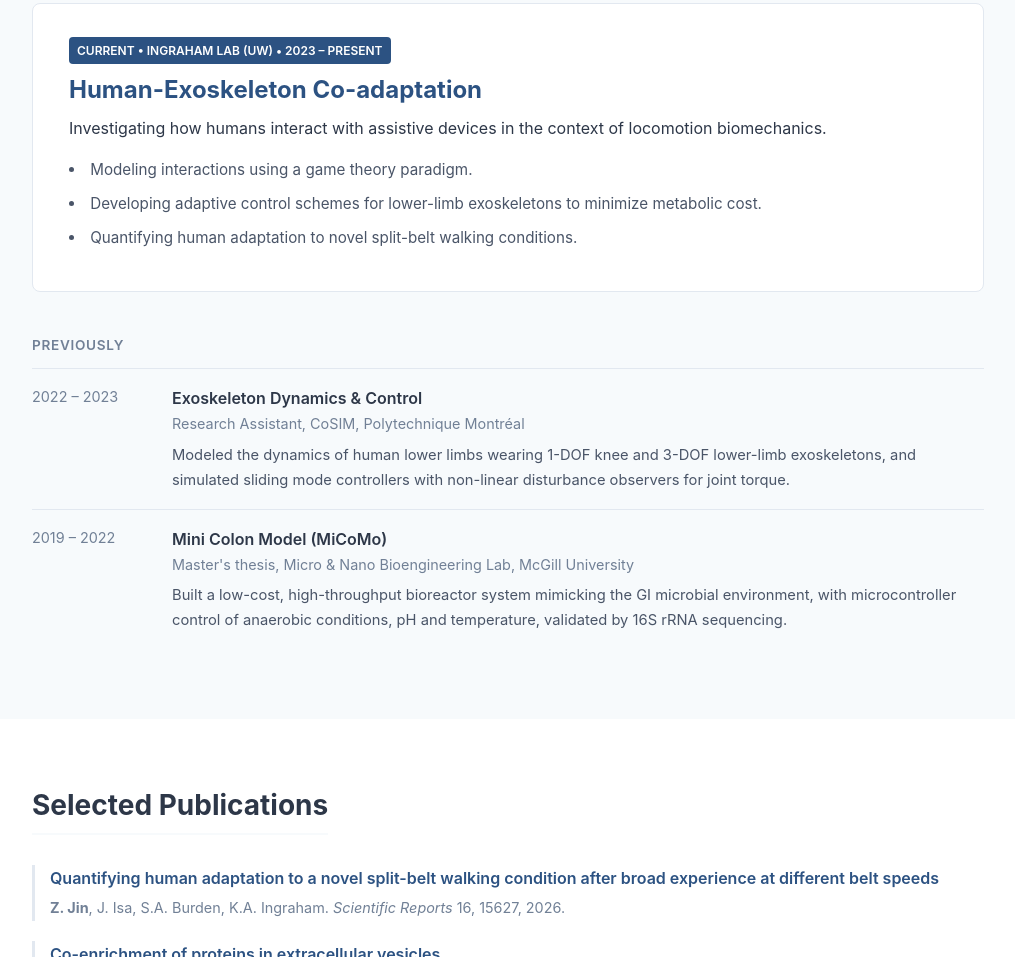
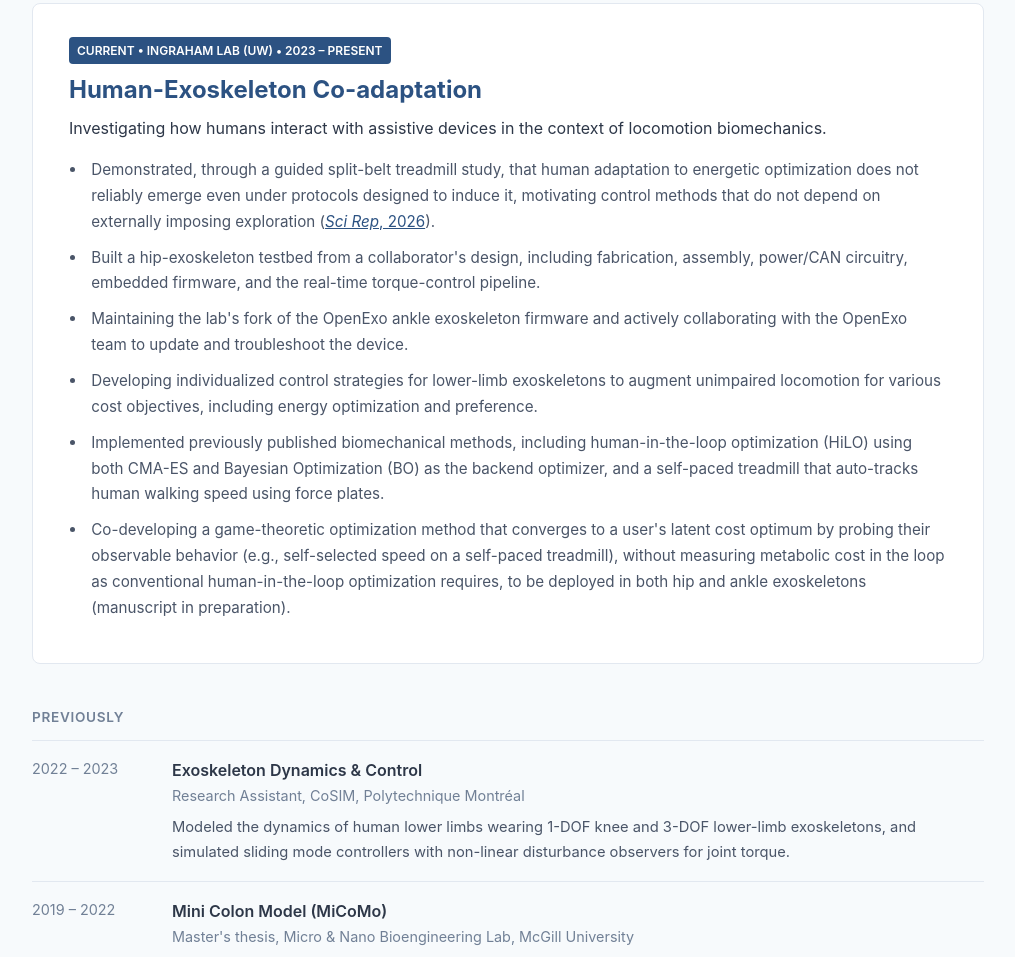
Before and after one commit to focussash/focussash.github.io, a plain HTML site: page index.html in a window 1280 px wide. Shown: the part 1018-1975 px from the top of the page, without its empty margins (132-1147 px from the left). Drawn offline with Linux system fonts and the light colour scheme.

Commit message:
Expand current research card with the full CV bullets
Co-Authored-By: Claude Opus 5.5 <noreply@anthropic.com>
Claude-Session: https://claude.ai/code/session_01CesiTtacdKuhREmAUQCLpW

```diff
--- a/index.html
+++ b/index.html
@@ -234,6 +234,14 @@
         .research-current h3 {
             font-size: 1.5rem;
         }
+        .research-current ul {
+            list-style-position: outside;
+            padding-left: 1.2em;
+        }
+        .research-current li {
+            margin-bottom: 10px;
+            padding-left: 4px;
+        }
         .role-current {
             background: var(--primary-color);
             color: #fff;
@@ -444,9 +452,12 @@
                 <h3>Human-Exoskeleton Co-adaptation</h3>
                 <p>Investigating how humans interact with assistive devices in the context of locomotion biomechanics.</p>
                 <ul>
-                    <li>Modeling interactions using a game theory paradigm.</li>
-                    <li>Developing adaptive control schemes for lower-limb exoskeletons to minimize metabolic cost.</li>
-                    <li>Quantifying human adaptation to novel split-belt walking conditions.</li>
+                    <li>Demonstrated, through a guided split-belt treadmill study, that human adaptation to energetic optimization does not reliably emerge even under protocols designed to induce it, motivating control methods that do not depend on externally imposing exploration (<a href="https://doi.org/10.1038/s41598-026-46937-5" target="_blank" style="color: var(--primary-color);"><em>Sci Rep</em>, 2026</a>).</li>
+                    <li>Built a hip-exoskeleton testbed from a collaborator's design, including fabrication, assembly, power/CAN circuitry, embedded firmware, and the real-time torque-control pipeline.</li>
+                    <li>Maintaining the lab's fork of the OpenExo ankle exoskeleton firmware and actively collaborating with the OpenExo team to update and troubleshoot the device.</li>
+                    <li>Developing individualized control strategies for lower-limb exoskeletons to augment unimpaired locomotion for various cost objectives, including energy optimization and preference.</li>
+                    <li>Implemented previously published biomechanical methods, including human-in-the-loop optimization (HiLO) using both CMA-ES and Bayesian Optimization (BO) as the backend optimizer, and a self-paced treadmill that auto-tracks human walking speed using force plates.</li>
+                    <li>Co-developing a game-theoretic optimization method that converges to a user's latent cost optimum by probing their observable behavior (e.g., self-selected speed on a self-paced treadmill), without measuring metabolic cost in the loop as conventional human-in-the-loop optimization requires, to be deployed in both hip and ankle exoskeletons (manuscript in preparation).</li>
                 </ul>
             </div>
 
```
